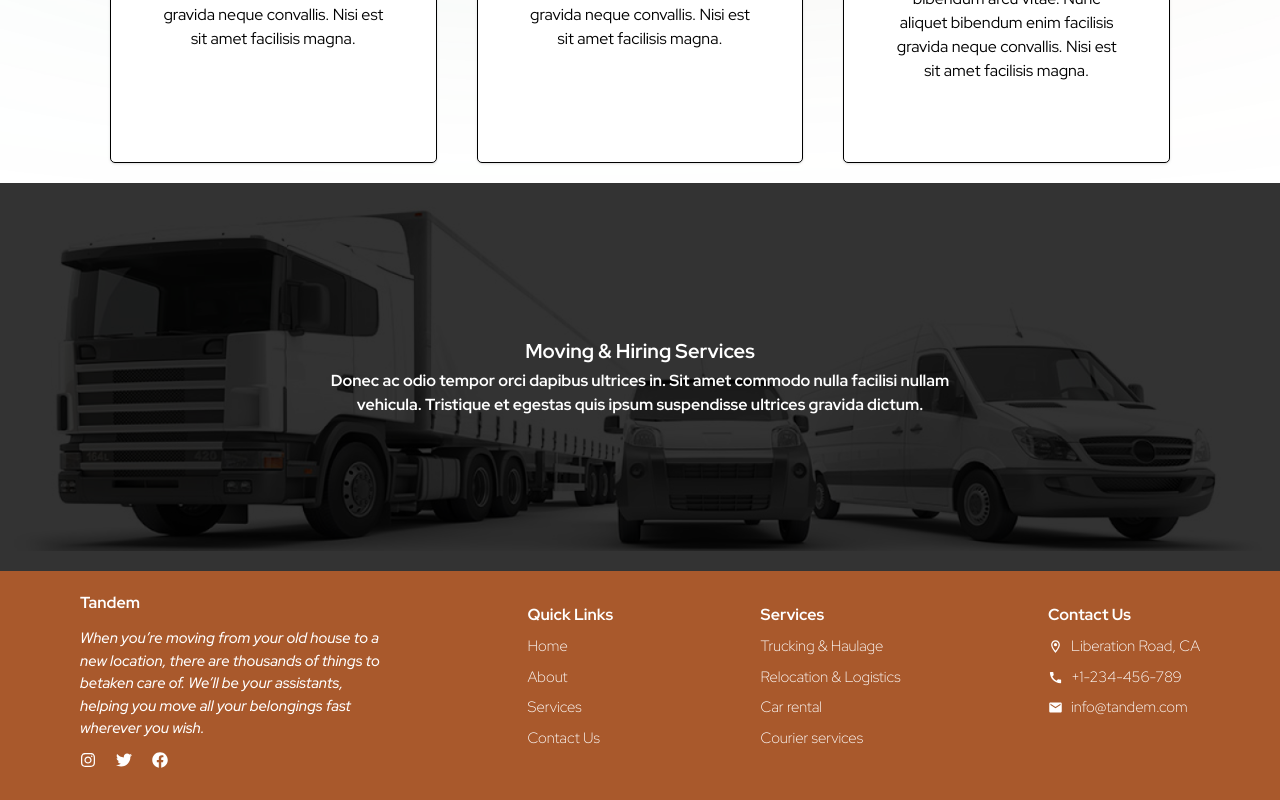
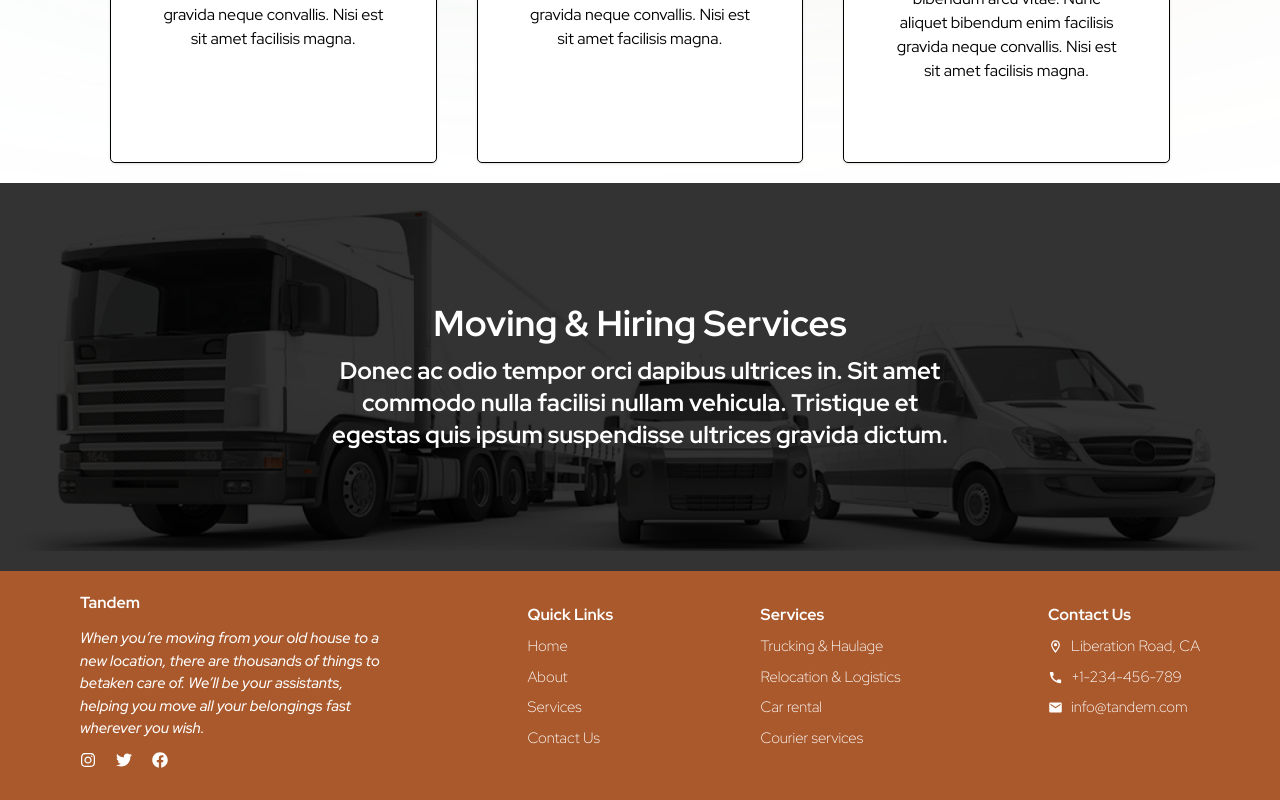
Before and after one commit to Lesuuh/tandem-logistics, a React (Vite) app: page /Services in a window 1280 px wide. Shown: the part 2058-2858 px from the top of the page. Built offline with nearby package versions, Linux system fonts and the light colour scheme.

Commit message:
third commit

```diff
--- a/src/components/ServicesBanner.jsx
+++ b/src/components/ServicesBanner.jsx
@@ -2,12 +2,12 @@ import img from "/images/Rectangle 14.png";
 
 export const ServicesBanner = () => {
   return (
-    <div className="relative w-full mx-auto h-full py-5">
+    <div className="relative w-full mx-auto h-[500px] md:h-full py-5">
       <img src={img} alt="" className="bg-cover" />
       <div className="inset-0 bg-black opacity-80 absolute"></div>
-      <div className="absolute  top-1/2 left-1/2 transform translate-x-[-50%] translate-y-[-50%] text-center px-0 text-white">
-        <h1 className="text-xl font-extrabold">Moving & Hiring Services</h1>
-        <p className=" font-bold mt-1">
+      <div className="absolute  top-1/2 left-1/2 transform translate-x-[-50%] translate-y-[-50%] text-center px-1 text-white">
+        <h1 className="text-xl md:text-4xl font-extrabold">Moving & Hiring Services</h1>
+        <p className=" font-bold md:text-2xl mt-1 md:mt-3">
           Donec ac odio tempor orci dapibus ultrices in. Sit amet commodo nulla
           facilisi nullam vehicula. Tristique et egestas quis ipsum suspendisse
           ultrices gravida dictum.
```
